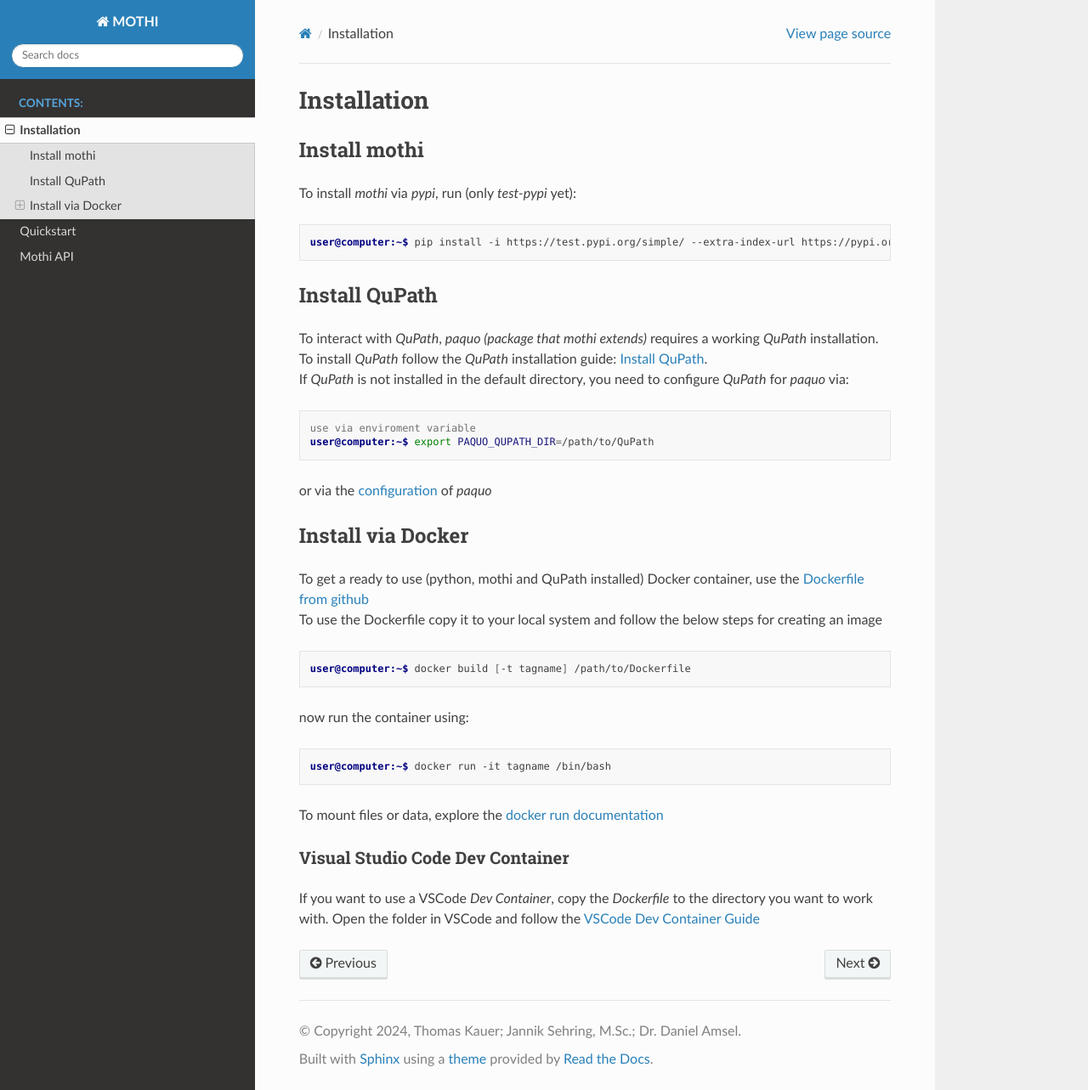
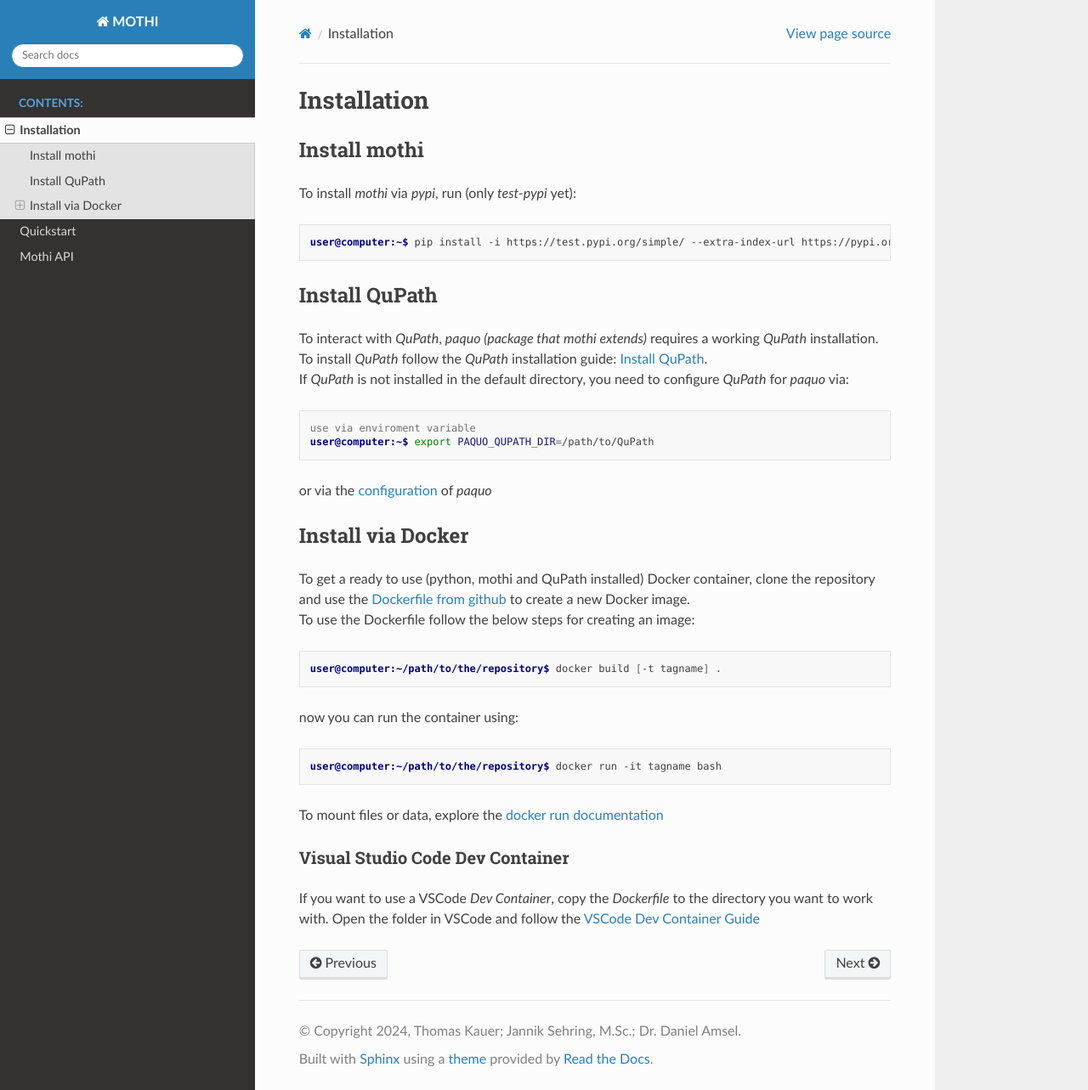
Before and after one commit to Neuropathology-Giessen/MOTH, a Sphinx documentation site: the page built from docs/source/installation.rst, in a window 1280 px wide and 1283 px high. Shown: the whole window at 85% size. Built offline with Sphinx 7.4.7 and the Read the Docs theme 2.0.0, drawn with Linux system fonts in a browser that asks for light colours.

Commit message:
docs: Update documentation and enable import of the two main classes directly from mothi

```diff
--- a/docs/source/api.rst
+++ b/docs/source/api.rst
@@ -4,7 +4,8 @@
 Mothi API
 =========
 
-At the moment `mothi` contains :class:`QuPathTilingProject` and utils
+| At the moment `mothi` contains the :class:`QuPathTilingProject` class to extract, import and merge tiles from a QuPath project.
+| Additionally, `mothi` contains the :class:`MaskParameter` class to specify the parameters for mask interactions.
 
 MaskParameter
 -------------
--- a/docs/source/installation.rst
+++ b/docs/source/installation.rst
@@ -33,19 +33,21 @@
 ------------------
 
 | To get a ready to use (python, mothi and QuPath installed) Docker container,
+  clone the repository and
   use the `Dockerfile from github <https://github.com/thkauer/GBM_QuPath_tiles/blob/master/Dockerfile>`_
-| To use the Dockerfile copy it to your local system and follow the below steps for creating an image
+  to create a new Docker image.
+| To use the Dockerfile follow the below steps for creating an image:
 
 .. code-block:: console
 
-  user@computer:~$ docker build [-t tagname] /path/to/Dockerfile
+  user@computer:~/path/to/the/repository$ docker build [-t tagname] .
 
 
-| now run the container using:
+| now you can run the container using:
 
 .. code-block:: console
 
-  user@computer:~$ docker run -it tagname /bin/bash
+  user@computer:~/path/to/the/repository$ docker run -it tagname bash
 
 | To mount files or data, explore the
   `docker run documentation <https://docs.docker.com/engine/reference/commandline/run/>`_
--- a/docs/source/quickstart.rst
+++ b/docs/source/quickstart.rst
@@ -24,7 +24,7 @@
 
 .. code-block:: python3
 
-    >>> from mothi.projects import QuPathTilingProject, MaskParameter
+    >>> from mothi import QuPathTilingProject, MaskParameter
     >>> qp_project = QuPathTilingProject('/path/to/project')
 
 | If a valid path was specified, the project is now opened in read only mode.
@@ -58,13 +58,13 @@
 .. code-block:: python3
 
     >>> # example: open in read/write mode
-    >>> from mothi.projects import QuPathTilingProject
+    >>> from mothi import QuPathTilingProject
     >>> qp_project = QuPathTilingProject('/path/to/project', mode='r+')
 
 .. code-block:: python3
 
     >>> # create new project
-    >>> from mothi.projects import QuPathTilingProject
+    >>> from mothi import QuPathTilingProject
     >>> qp_project = QuPathTilingProject('/path/to/project', mode='x')
 
 Save tilemask
--- a/mothi/__init__.py
+++ b/mothi/__init__.py
@@ -0,0 +1,3 @@
+""" Mothi: A Python package for on-the-fly tiling in QuPath. """
+
+from .projects import MaskParameter, QuPathTilingProject
```
Also changed, not shown: 1 other file.
